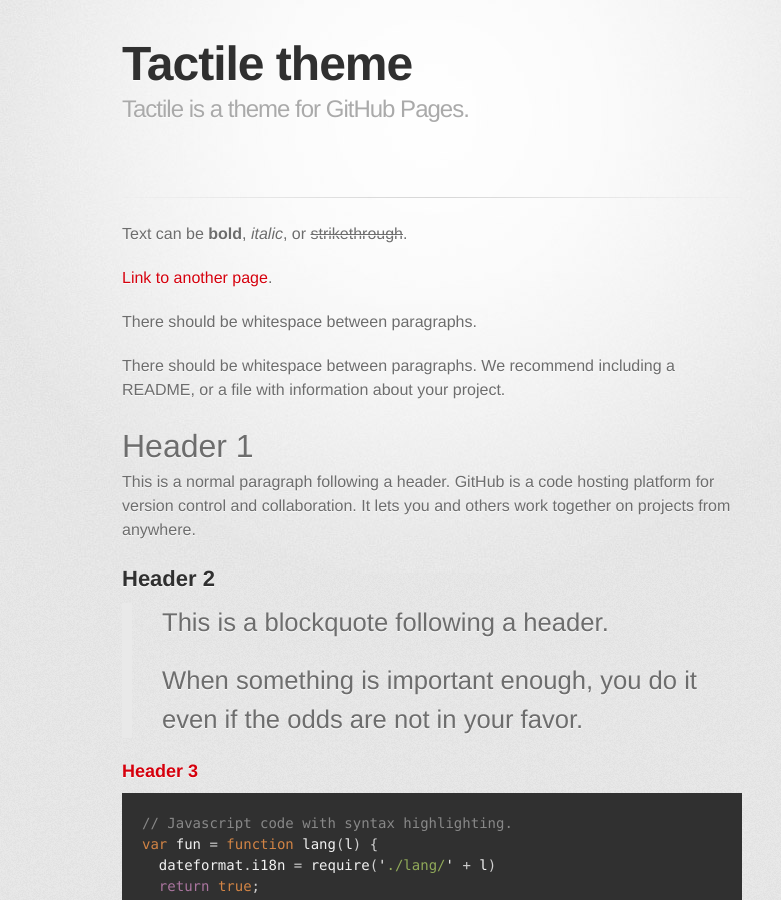
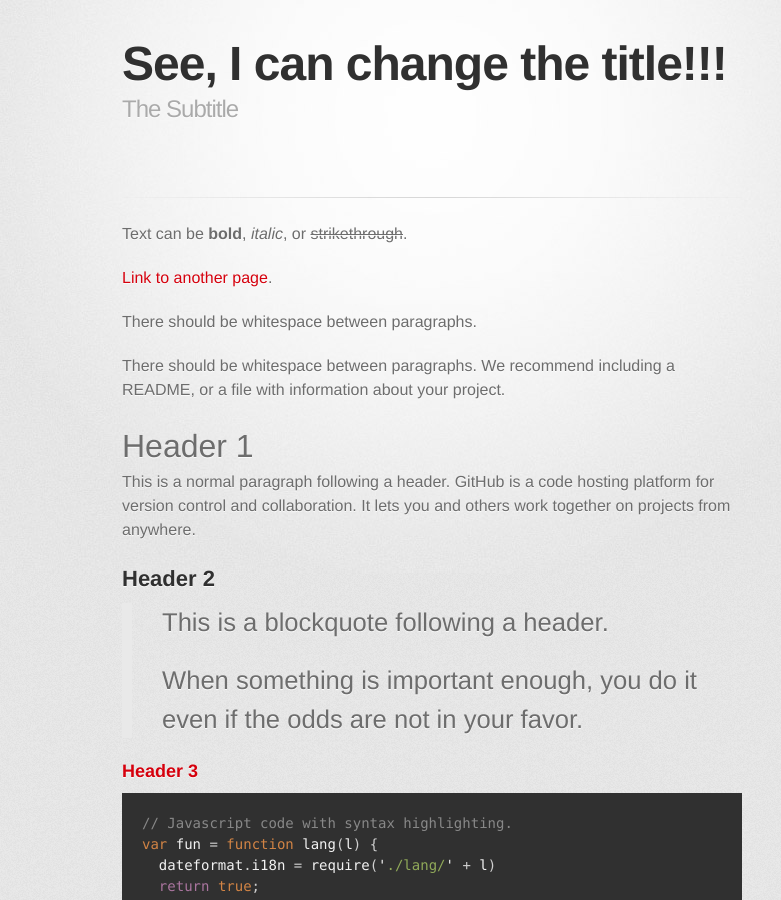
Before and after one commit to GeorgeWei0318/GeorgeWei0318.github.io, a Jekyll site: the page built from index.md, in a window 1280 px wide and 900 px high. Shown: the whole window, without its empty margins (208-989 px from the left). Built offline with Jekyll 4.4.1, drawn with Linux system fonts in a browser that asks for light colours; some web fonts are replaced; our own code applies the rules of GitHub Pages for plain Markdown files.

Commit message:
Update index.md

```diff
--- a/index.md
+++ b/index.md
@@ -1,5 +1,6 @@
 ---
-layout: default
+title: See, I can change the title!!!
+description: The Subtitle
 ---
 
 Text can be **bold**, _italic_, or ~~strikethrough~~.
```
